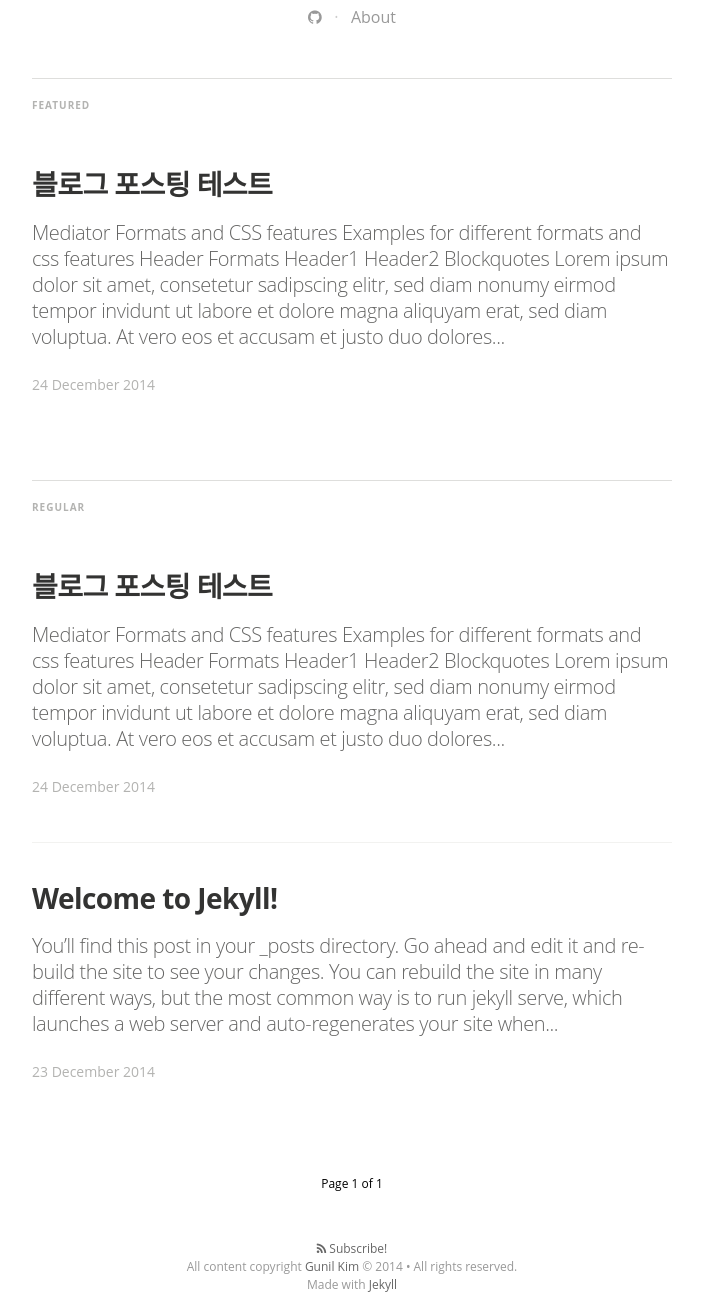
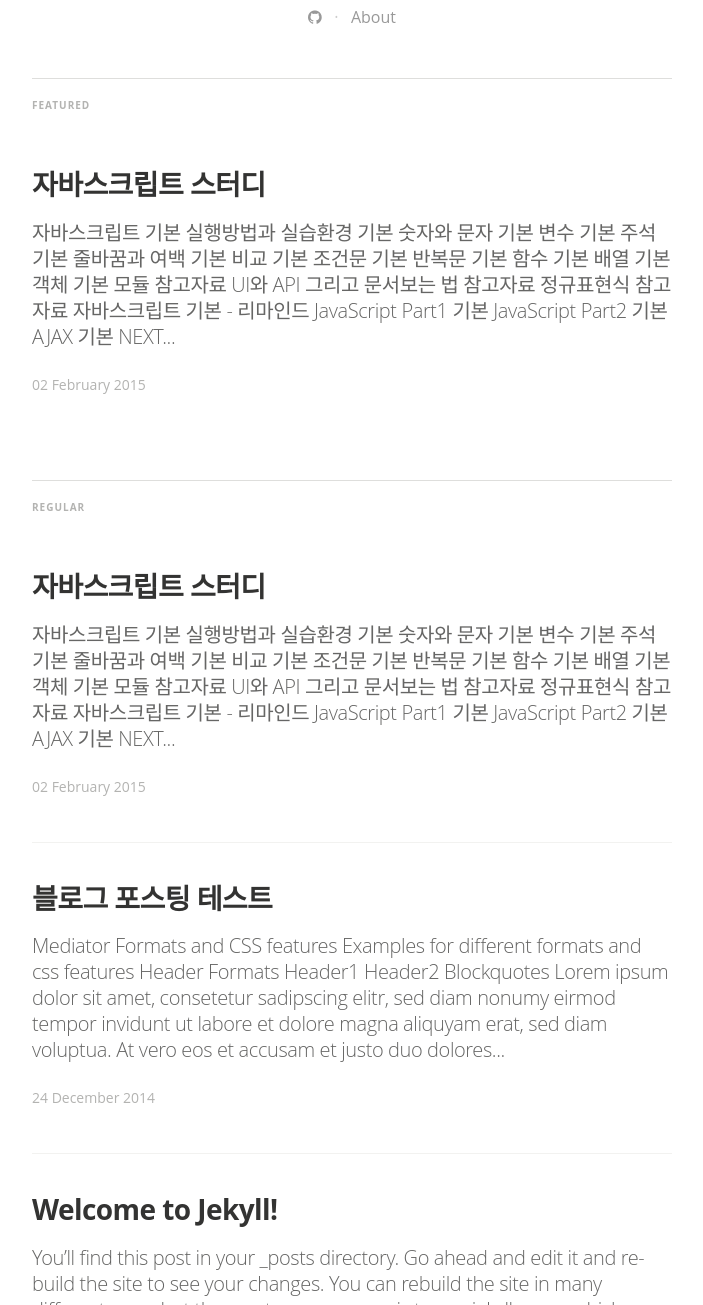
Before and after one commit to gunil/gunil.github.io, a Jekyll site: the page built from index.html, in a window 1280 px wide and 1400 px high, scrolled down 538 px, cut to the strip 95-1400 px from the top of the window. Shown: the whole strip, without its empty margins (288-991 px from the left). Built offline with Jekyll 4.4.1, drawn with Linux system fonts in a browser that asks for light colours; nearby versions of some CDN libraries; some web fonts are replaced; Markdown is read by kramdown in place of the engine named in the settings; the list of posts is cut into pages by our own code.

Commit message:
자바스크립트 교육 자료

```diff
--- a/_posts/2014-12-24-post-test.markdown
+++ b/_posts/2014-12-24-post-test.markdown
@@ -3,7 +3,6 @@ layout: post
 title:  "블로그 포스팅 테스트"
 date:   2014-12-24 12:44:25
 categories: post test
-tags: featured
 image: /assets/article_images/2014-11-30-mediator_features/night-track.JPG
 ---
 #Mediator Formats and CSS features
--- /dev/null
+++ b/_posts/2015-02-02-learn-js.markdown
@@ -0,0 +1,82 @@
+---
+layout: post
+title:  "자바스크립트 스터디"
+date:   2015-02-02 11:11:25
+categories: post js
+tags: featured
+image: /assets/article_images/2014-08-29-welcome-to-jekyll/desktop.JPG
+---
+## 자바스크립트 기본<br><br>
+
+1. [실행방법과 실습환경](http://opentutorials.org/course/743/4646) `기본`
+2. [숫자와 문자](http://opentutorials.org/course/743/4647) `기본`
+3. [변수](http://opentutorials.org/course/743/4673) `기본`
+4. [주석](http://opentutorials.org/course/743/6470) `기본`
+5. [줄바꿈과 여백](http://opentutorials.org/course/743/6471) `기본`
+6. [비교](http://opentutorials.org/course/743/4722) `기본`
+7. [조건문](http://opentutorials.org/course/743/4724) `기본`
+8. [반복문](http://opentutorials.org/course/743/4728) `기본`
+9. [함수](http://opentutorials.org/course/743/4729) `기본`
+10. [배열](http://opentutorials.org/course/743/4736) `기본`
+11. [객체](http://opentutorials.org/course/743/6491) `기본`
+12. [모듈](http://opentutorials.org/course/743/4750) `참고자료`
+13. [UI와 API 그리고 문서보는 법](http://opentutorials.org/course/743/6533) `참고자료`
+14. [정규표현식](http://opentutorials.org/course/743/6580) `참고자료`
+
+## 자바스크립트 기본 - 리마인드
+1. [JavaScript Part1](http://nigayo.github.io/page/lecture/basic/6.html) `기본`
+2. [JavaScript Part2](http://nigayo.github.io/page/lecture/basic/7.html) `기본`
+3. [AJAX](http://nigayo.github.io/page/lecture/basic/10.html) `기본`
+
+  > [NEXT 숙제, 실습 js 파일 다운로드(리마인드, 이벤트)](/assets/files/next_source.zip)
+
+## codecademy 코드 실습
+- [javascript 한글](http://www.codecademy.com/en/tracks/javascript-ko)
+
+## 이벤트
+1. [DOM & Event Basic](http://nigayo.github.io/page/lecture/basic/8.html) `기본`
+2. [DOM & Event Advanced](http://nigayo.github.io/page/lecture/basic/9.html) `기본`
+  - [이벤트 기본동작 취소](http://opentutorials.org/course/1375/6769) `기본`
+3. [jQuery 이벤트](http://opentutorials.org/course/1375/6862) `참고자료`
+4. [jQuery 이벤트 > on API 사용법](http://opentutorials.org/course/1375/6888) `참고자료`
+
+## 함수지향
+1. [유효범위](http://opentutorials.org/course/743/6495) `기본`
+2. [값으로서의 함수와 콜백](http://opentutorials.org/course/743/6508) `심화`
+3. [클로저](http://opentutorials.org/course/743/6544) `심화`
+4. [arguments](http://opentutorials.org/course/743/6548) `심화`
+5. [함수호출](http://opentutorials.org/course/743/6550) `심화`
+
+## 객체지향 프로그래밍
+1. [객체지향 프로그래밍](http://opentutorials.org/course/743/6553) `심화`
+2. [생성자와 new](http://opentutorials.org/course/743/6570) `심화`
+3. [전역객체](http://opentutorials.org/course/743/6577) `심화`
+4. [this](http://opentutorials.org/course/743/6571) `심화`
+5. [상속](http://opentutorials.org/course/743/6572) `심화`
+6. [prototype](http://opentutorials.org/course/743/6573) `심화`
+7. [표준 내장 객체의 확장](http://opentutorials.org/course/743/6475) `심화`
+8. [Object](http://opentutorials.org/course/743/6578) `심화`
+9. [데이터 타입](http://opentutorials.org/course/743/6579) `심화`
+10. [참조](http://opentutorials.org/course/743/6507) `심화`
+
+## 스터디 추가제공 자료
+### 실습 editor
+1. [codepen](http://codepen.io/)
+  > 실시간으로 바로 적용 코드를 확인 할 수 있다.
+  > 로그인 시 내가 작성한 코드를 저장할 수 있다. (url 정보가 히스토리로 남아 있음, 내 계정에서 확인 할 수 있음)
+
+2. [jsbin](http://jsbin.com/?html,output)
+  > 실시간으로 바로 적용 코드를 확인 할 수 있다.
+  > github 계정으로 로그인 할 수 있다.
+  > 기능이 조금 복잡함
+
+3. html, js 파일을 생성하여 로컬에서 확인해도 됩니다.
+
+### javascript 추가자료
+1. [MDN - javascript](https://developer.mozilla.org/ko/learn/javascript)
+  > 각 단계별 javascript 공부자료 (영문), 예제들만 봐도 대충 어떤 내용인지 알 수 있음
+
+2. [javascript - Garden (javascript 심화내용)](http://bonsaiden.github.io/JavaScript-Garden/ko/)
+  > 심도있고 유용한 javascript 정보가 있는 사이트
+
+3. [MDN - 개발자를 위한 웹 기술 (javascript), 읽을거리](https://developer.mozilla.org/ko/docs/Web/JavaScript)
```
Also changed, not shown: 1 other file.
